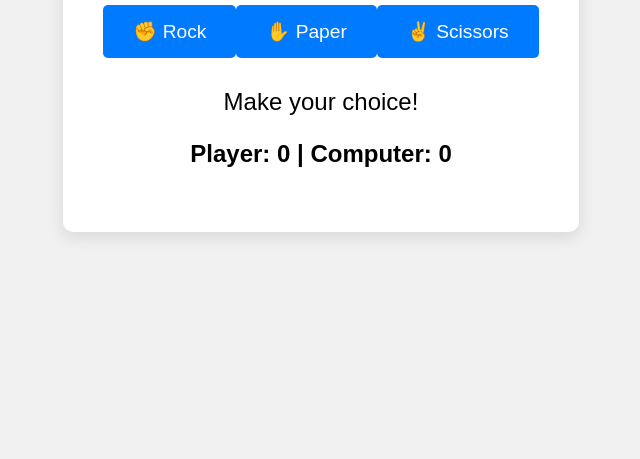
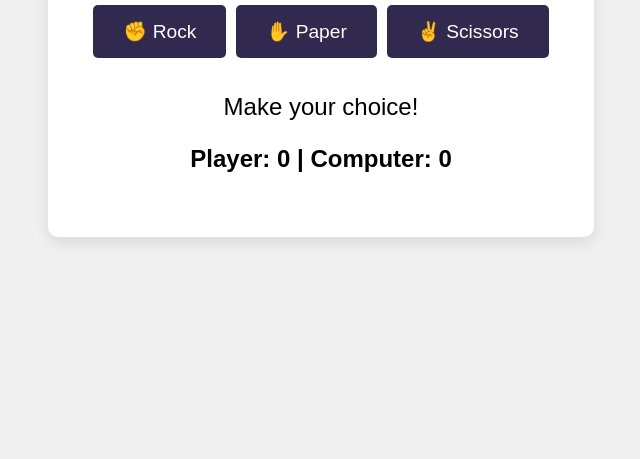
Before and after one commit to okeiiro/challenges, a plain HTML site: page RockPaperSissors/index.html in a window 1280 px wide. Shown: the part 341-800 px from the top of the page, without its empty margins (319-959 px from the left). Drawn offline with Linux system fonts and the light colour scheme.

```diff
--- a/RockPaperSissors/styles.css
+++ b/RockPaperSissors/styles.css
@@ -28,17 +28,18 @@
 }
 
 .choice {
-    background-color: #007bff;
+    background-color: #312a4e;
     color: white;
     border: none;
     padding: 15px 30px;
+    margin: 5px;
     font-size: 1.2rem;
     cursor: pointer;
     border-radius: 5px;
 }
 
 .choice:hover {
-    background-color: #0056b3;
+    background-color: #62539c;
 }
 
 .result {
```
